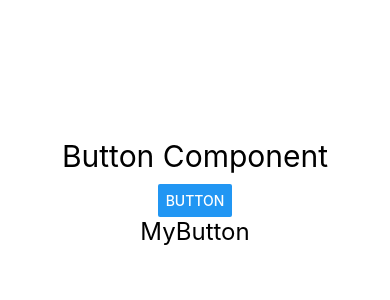
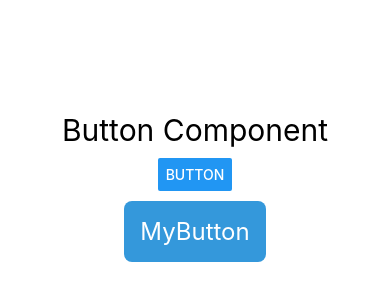
Before and after one commit to YeojinJeon/start-react-native, a React Native app: screen / in a window 390 px wide. Shown: the part 230-530 px from the top of the page. Built offline with nearby package versions, Linux system fonts and the light colour scheme.

Commit message:
MyButton 스타일링

```diff
--- a/src/components/MyButton.js
+++ b/src/components/MyButton.js
@@ -3,8 +3,15 @@ import { Text, TouchableOpacity } from "react-native";
 
 const MyButton = () => {
     return (
-        <TouchableOpacity>
-            <Text style={{ fontSize: 24 }}>MyButton</Text>
+        <TouchableOpacity
+            style={{
+                backgroundColor: '#3498db',
+                padding: 16,
+                margin: 10,
+                borderRadius: 8,
+            }}
+            onPress={() => alert('Press MyButton!!!')}>
+            <Text style={{ color: 'white', fontSize: 24 }}>MyButton</Text>
         </TouchableOpacity>
     );
 };
```
